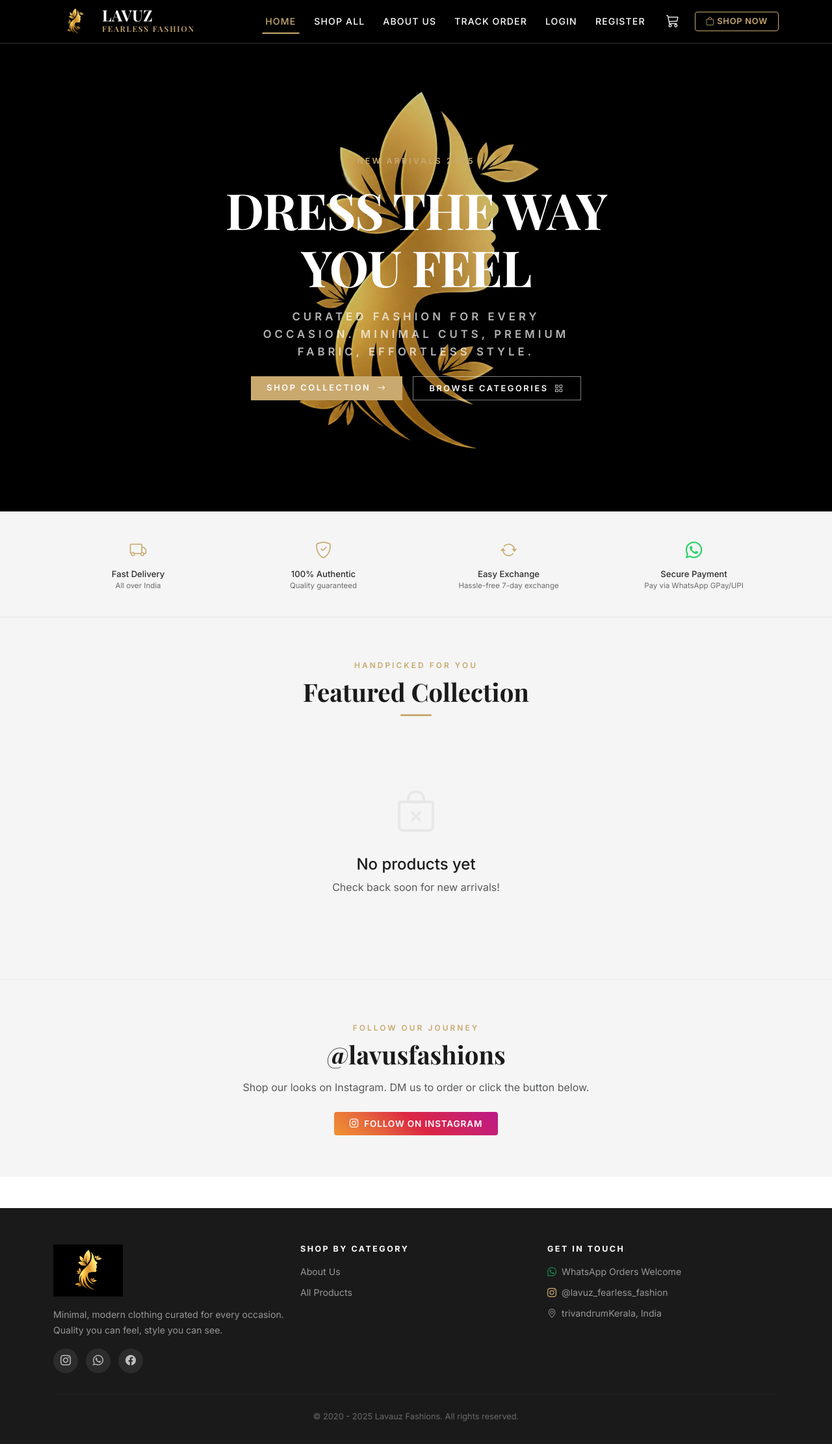
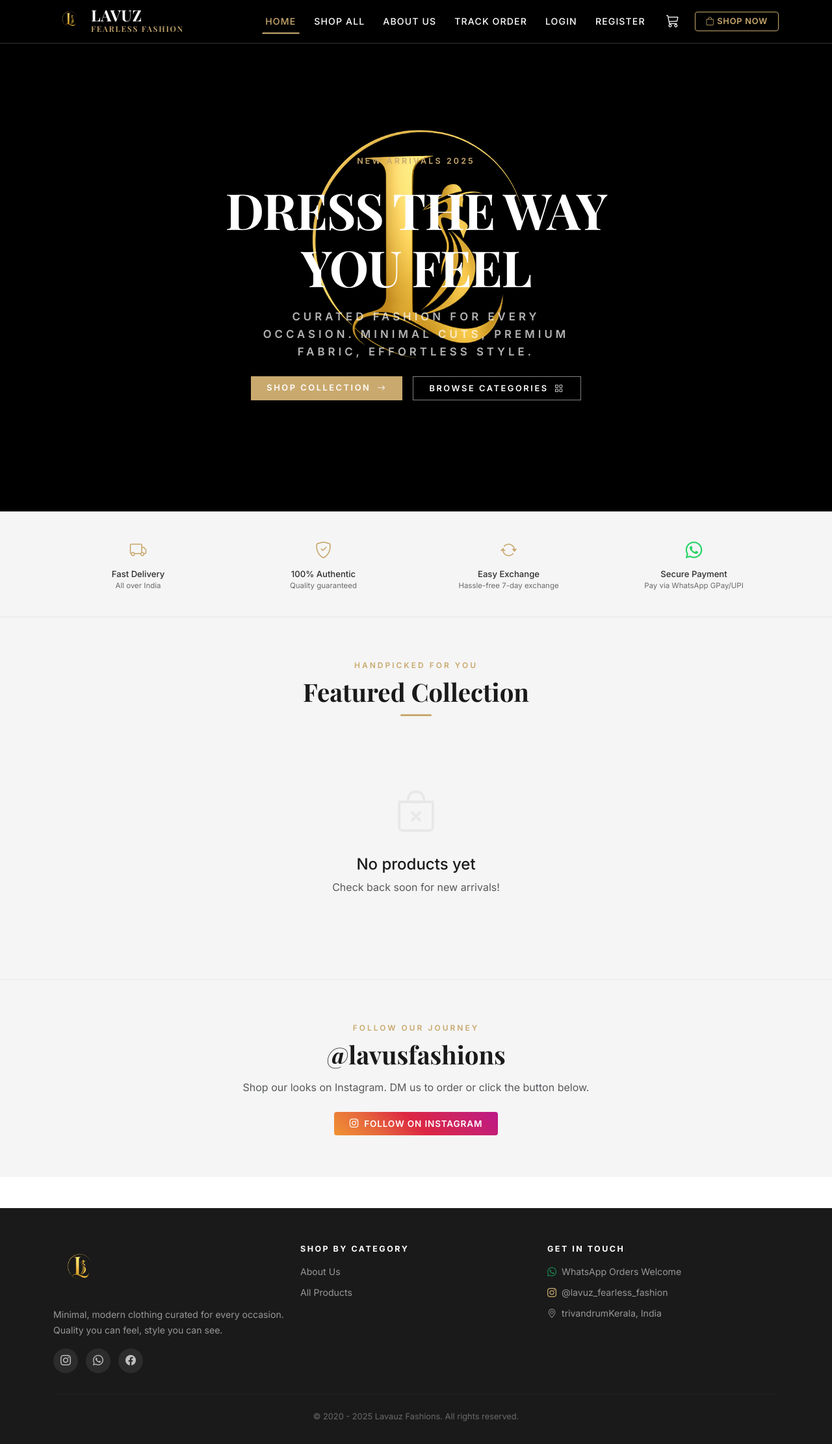
Before and after one commit to sachu584/lavuz_fashions, a Django app: page / in a window 1280 px wide. Shown: the whole page at 65% size. Run offline with Django 3.2, Linux system fonts and the light colour scheme; data that the repository does not hold is empty.

Commit message:
Update platform branding: integrated logo2.png and updated CSS versioning for logo assets

```diff
--- a/static/css/style.css
+++ b/static/css/style.css
@@ -168,11 +168,11 @@ body {
 .lf-hero-bg {
   position: absolute;
   inset: 0;
-  background: url('../images/logo1.png') no-repeat center center;
+  background: linear-gradient(rgba(0, 0, 0, 0.1), rgba(0, 0, 0, 0.1)), url('../images/logo2.png?v=1.1') no-repeat center center;
   background-size: contain;
-  /* Don't stretch the logo image */
-  opacity: 0.8;
+  opacity: 1;
   z-index: 1;
+  filter: brightness(1.2);
 }
 
 .lf-hero-content {
@@ -535,13 +535,15 @@ body {
 .lf-price-new {
   font-size: 1.15rem !important;
   font-weight: 700 !important;
-  color: #e62e2e !important; /* Red Offer Price */
+  color: #e62e2e !important;
+  /* Red Offer Price */
 }
 
 .lf-price-current {
   font-size: 1.15rem !important;
   font-weight: 700 !important;
-  color: var(--lf-gold-dark) !important; /* Gold Regular Price */
+  color: var(--lf-gold-dark) !important;
+  /* Gold Regular Price */
 }
 
 .lf-badge-sale {
@@ -1187,7 +1189,9 @@ body {
    MOBILE LAYOUT POLISH
    ============================================= */
 @media (max-width: 767px) {
-  .container, .container-fluid {
+
+  .container,
+  .container-fluid {
     padding-left: 1.25rem !important;
     padding-right: 1.25rem !important;
   }
@@ -1334,7 +1338,7 @@ body {
   border: 1px solid var(--lf-border);
   border-top: none;
   border-radius: 0 0 var(--lf-radius) var(--lf-radius);
-  box-shadow: 0 10px 30px rgba(0,0,0,0.1);
+  box-shadow: 0 10px 30px rgba(0, 0, 0, 0.1);
   z-index: 1000;
   max-height: 300px;
   overflow-y: auto;
@@ -1376,7 +1380,9 @@ body {
     white-space: nowrap !important;
   }
 
-  .lf-price-old, .lf-price-new, .lf-price-current {
+  .lf-price-old,
+  .lf-price-new,
+  .lf-price-current {
     font-size: 1rem !important;
   }
 
--- a/templates/base.html
+++ b/templates/base.html
@@ -14,7 +14,7 @@
     rel="stylesheet">
   <link rel="stylesheet" href="https://cdn.jsdelivr.net/npm/bootstrap@5.3.2/dist/css/bootstrap.min.css">
   <link rel="stylesheet" href="https://cdn.jsdelivr.net/npm/bootstrap-icons@1.11.3/font/bootstrap-icons.min.css">
-  <link rel="stylesheet" href="{% static 'css/style.css' %}?v=1.4">
+  <link rel="stylesheet" href="{% static 'css/style.css' %}?v=1.8">
   {% block extra_head %}{% endblock %}
 </head>
 
@@ -24,7 +24,7 @@
   <nav class="navbar navbar-expand-lg lf-navbar sticky-top">
     <div class="container">
       <a class="navbar-brand lf-brand py-0 d-flex align-items-center" href="{% url 'home' %}">
-        <img src="{% static 'images/logo1.png' %}" alt="Lavauz Fashions" class="lf-logo-img me-2">
+        <img src="{% static 'images/logo2.png' %}" alt="Lavauz Fashions" class="lf-logo-img me-2">
         <div class="d-none d-sm-block">
           <div class="brand-text-main" style="line-height: 1; font-size: 1.5rem; font-weight: 700; color: #fff;">LAVUZ
           </div>
@@ -165,7 +165,7 @@
     <div class="container">
       <div class="row gy-4">
         <div class="col-md-4">
-          <img src="{% static 'images/logo1.png' %}" alt="Lavauz Fashions" class="lf-logo-footer mb-3">
+          <img src="{% static 'images/logo2.png' %}" alt="Lavauz Fashions" class="lf-logo-footer mb-3">
           <p class="lf-footer-text">Minimal, modern clothing curated for every occasion. Quality you can feel, style you
             can see.</p>
           <div class="lf-social-links mt-3">
```
Also changed, not shown: static/images/logo2.png (added).
